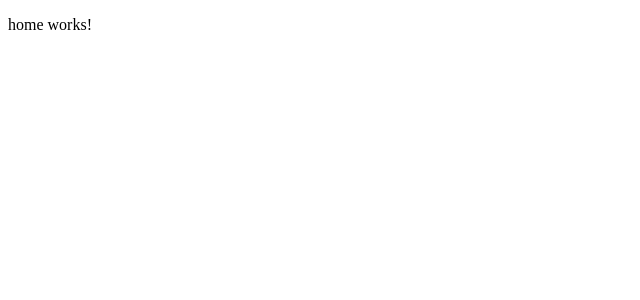
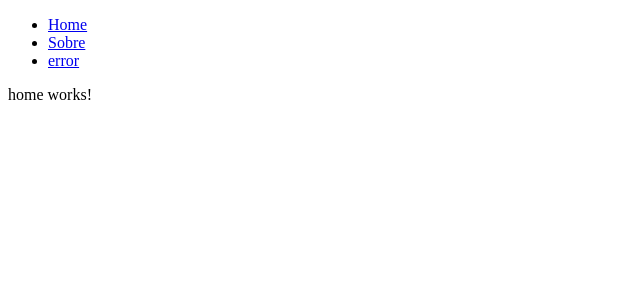
Before and after one commit to danizelrocha/Pratica_Angular_4, an Angular app in the folder routes/: page / in a window 1280 px wide. Shown: the top 300 px of the page, without its empty margins (0-640 px from the left). Built offline with nearby package versions, Linux system fonts and the light colour scheme.

Commit message:
routerLink

```diff
--- a/routes/src/app/app.component.ts
+++ b/routes/src/app/app.component.ts
@@ -2,7 +2,10 @@ import { Component } from '@angular/core';
 
 @Component({
   selector: 'app-root',
-  template: `<router-outlet></router-outlet>`
+  template: `
+   <app-menu></app-menu>
+   <router-outlet></router-outlet>
+  `,
 
 })
 export class AppComponent {
--- a/routes/src/app/app.module.ts
+++ b/routes/src/app/app.module.ts
@@ -8,13 +8,15 @@ import { AppComponent } from './app.component';
 import { HomeComponent } from './pages/home/home.component';
 import { SobreComponent } from './pages/sobre/sobre.component';
 import { PageErrorComponent } from './pages/page-error/page-error.component';
+import { MenuComponent } from './shared/menu/menu.component';
 
 @NgModule({
   declarations: [
     AppComponent,
     HomeComponent,
     SobreComponent,
-    PageErrorComponent
+    PageErrorComponent,
+    MenuComponent
   ],
   imports: [
     BrowserModule,
--- /dev/null
+++ b/routes/src/app/shared/menu/menu.component.html
@@ -0,0 +1,15 @@
+<header>
+  <nav>
+    <ul>
+      <li>
+        <a routerLink="/">Home</a>
+      </li>
+      <li>
+        <a routerLink="/sobre">Sobre</a>
+      </li>
+      <li>
+        <a routerLink="['/404']">error</a>
+      </li>
+    </ul>
+  </nav>
+</header>
```
Also changed, not shown: routes/src/app/shared/menu/menu.component.ts (added, +10 -0 lines), routes/src/app/shared/menu/menu.component.scss (added), 1 other file (tests, documents, lock files or other folders).
